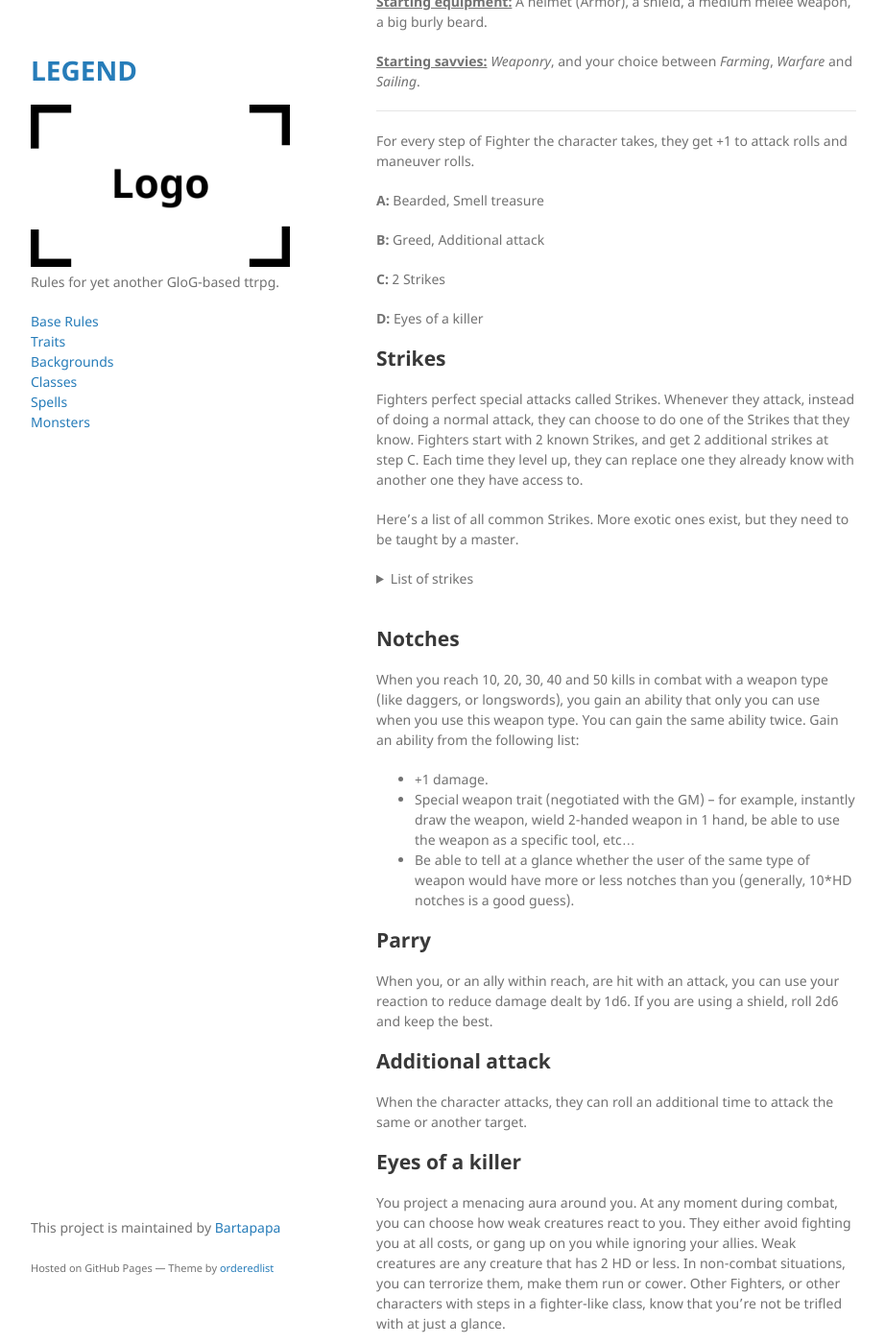
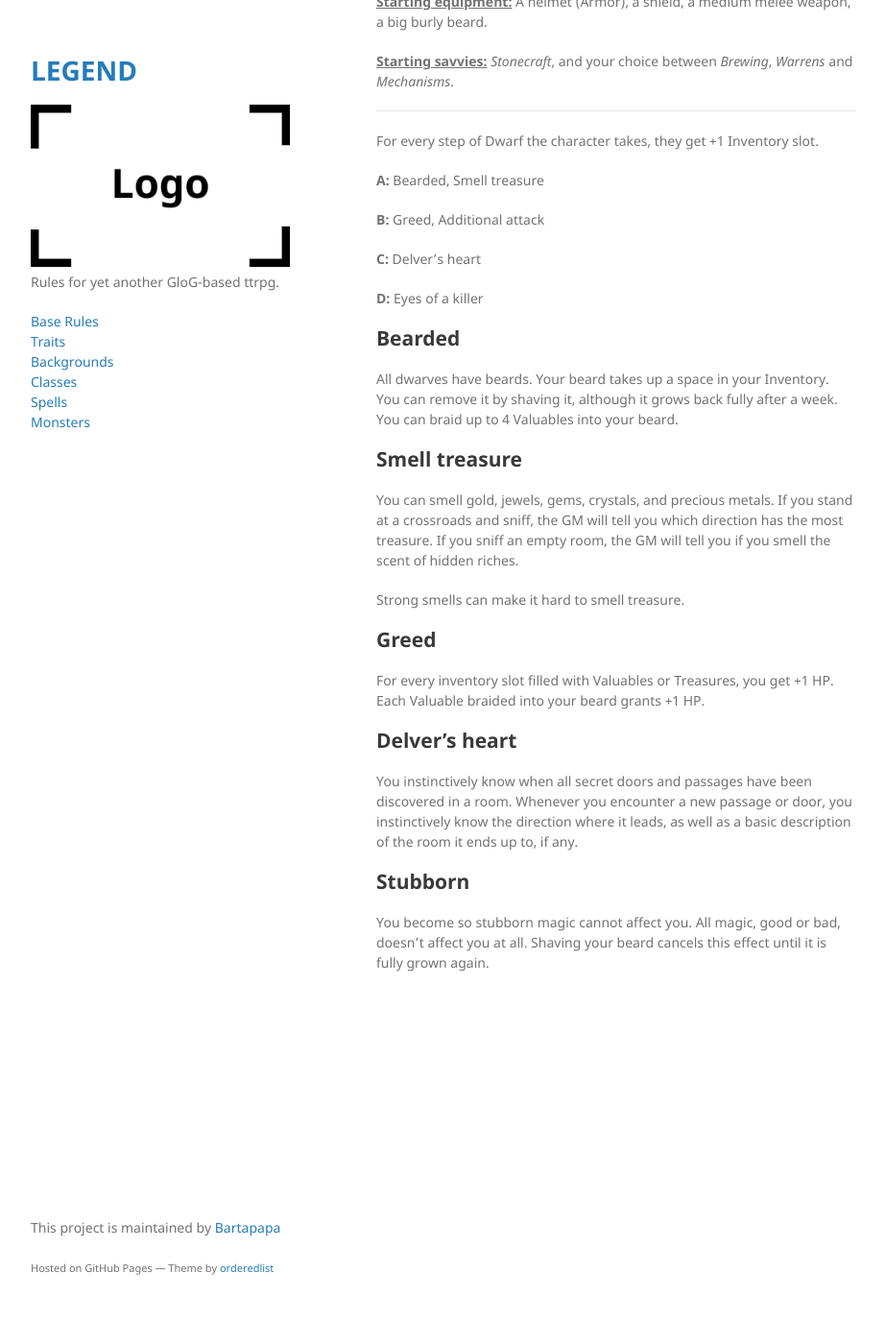
Before and after one commit to Bartapapa/legend, a Jekyll site: the page built from docs/class/dwarf.md, in a window 1280 px wide and 1400 px high, scrolled down 262 px. Shown: the whole window at 96% size, without its empty margins (178-1100 px from the left). Built offline with Jekyll 4.4.1, drawn with Linux system fonts in a browser that asks for light colours.

Commit message:
Update dwarf.md

```diff
--- a/docs/class/dwarf.md
+++ b/docs/class/dwarf.md
@@ -13,53 +13,33 @@ permalink: /classes/dwarf
 
 <b><u>Starting equipment:</u></b> A helmet (Armor), a shield, a medium melee weapon, a big burly beard.
 
-<b><u>Starting savvies:</u></b> <i>Weaponry</i>, and your choice between <i>Farming</i>, <i>Warfare</i> and <i>Sailing</i>.
+<b><u>Starting savvies:</u></b> <i>Stonecraft</i>, and your choice between <i>Brewing</i>, <i>Warrens</i> and <i>Mechanisms</i>.
 
 ***
 
-For every step of Fighter the character takes, they get +1 to attack rolls and maneuver rolls.
+For every step of Dwarf the character takes, they get +1 Inventory slot.
 
 <b>A:</b> Bearded, Smell treasure
 
 <b>B:</b> Greed, Additional attack
 
-<b>C:</b> 2 Strikes
+<b>C:</b> Delver's heart
 
 <b>D:</b> Eyes of a killer
 
-## Strikes
-Fighters perfect special attacks called Strikes. Whenever they attack, instead of doing a normal attack, they can choose to do one of the Strikes that they know. Fighters start with 2 known Strikes, and get 2 additional strikes at step C. Each time they level up, they can replace one they already know with another one they have access to.
+## Bearded
+All dwarves have beards. Your beard takes up a space in your Inventory. You can remove it by shaving it, although it grows back fully after a week. You can braid up to 4 Valuables into your beard.
 
-Here's a list of all common Strikes. More exotic ones exist, but they need to be taught by a master.
-<details markdown="1">
-<summary>List of strikes</summary>
-*  <b>Charging strike:</b> If you moved at least a few steps during your turn, make an attack against 1 target with a melee weapon. On a hit, the target is also shoved back.
-*  <b>Cleaving strike:</b> Make an attack with a melee weapon with 1 bane. On a successful hit, you automatically deal your damage to up to two other targets in range.
-*  <b>Defensive strike:</b> Make an attack with 1 bane. Whether you hit or not, the target has 1 bane against all attacks aimed at you for the following round.
-*  <b>Disarming strike:</b> Make an attack with 1 bane. On a successful hit, you deal half damage to your target, and they drop their currently wielded weapon (or one of them, if they have two).
-*  <b>Lunging strike:</b> Make an attack with a melee weapon with 1 bane. You can reach farther than usual with this attack.
-*  <b>Piercing strike:</b> Make an attack with 1 bane. On a successful hit, ignore the target’s armor score.
-*  <b>Pinning strike:</b> Make an attack with 1 bane with a weapon capable of piercing. On a successful hit, deal half damage. The target can’t move until it takes an action to remove the weapon. If the weapon is a melee weapon, you can’t attack with it either until it’s pulled out.
-*  <b>Powerful strike:</b> Make an attack with 1 bane with a melee weapon. On a successful hit, roll twice the damage dice.
-*  <b>Precise strike:</b> Forego your movement. Doing so, roll damage automatically – no need for an attack roll.
-*  <b>Shield strike:</b> Make an attack with 1 bane with a shield. On a successful hit, deal 1d6 damage, and all attacks against that target have a boon, until at least one attack hits.
-*  <b>Sundering strike:</b> Make an attack with 1 bane. On a successful hit, you deal no damage to the target, but you either reduce the armor score of your target by the number of damage dice your weapon has, or you impose a bane on the target’s attack rolls using this weapon. If another object is targeted, the GM determines the effects accordingly. This can stack, and lasts until the next time they tend to their equipment (generally after a short rest).
-*  <b>Switch-up strike:</b> Switch places with a nearby ally, then attack.
-</details>
-<br>
+## Smell treasure
+You can smell gold, jewels, gems, crystals, and precious metals. If you stand at a crossroads and sniff, the GM will tell you which direction has the most treasure. If you sniff an empty room, the GM will tell you if you smell the scent of hidden riches.
 
-## Notches
-When you reach 10, 20, 30, 40 and 50 kills in combat with a weapon type (like daggers, or longswords), you gain an ability that only you can use when you use this weapon type.
-You can gain the same ability twice. Gain an ability from the following list:
-*  +1 damage.
-*  Special weapon trait (negotiated with the GM) – for example, instantly draw the weapon, wield 2-handed weapon in 1 hand, be able to use the weapon as a specific tool, etc…
-*  Be able to tell at a glance whether the user of the same type of weapon would have more or less notches than you (generally, 10*HD notches is a good guess).
+Strong smells can make it hard to smell treasure.
 
-## Parry
-When you, or an ally within reach, are hit with an attack, you can use your reaction to reduce damage dealt by 1d6. If you are using a shield, roll 2d6 and keep the best.
+## Greed
+For every inventory slot filled with Valuables or Treasures, you get +1 HP. Each Valuable braided into your beard grants +1 HP.
 
-## Additional attack
-When the character attacks, they can roll an additional time to attack the same or another target.
+## Delver's heart
+You instinctively know when all secret doors and passages have been discovered in a room. Whenever you encounter a new passage or door, you instinctively know the direction where it leads, as well as a basic description of the room it ends up to, if any.
 
-## Eyes of a killer
-You project a menacing aura around you. At any moment during combat, you can choose how weak creatures react to you. They either avoid fighting you at all costs, or gang up on you while ignoring your allies. Weak creatures are any creature that has 2 HD or less. In non-combat situations, you can terrorize them, make them run or cower. Other Fighters, or other characters with steps in a fighter-like class, know that you're not be trifled with at just a glance.
+## Stubborn
+You become so stubborn magic cannot affect you. All magic, good or bad, doesn't affect you at all. Shaving your beard cancels this effect until it is fully grown again.
```
